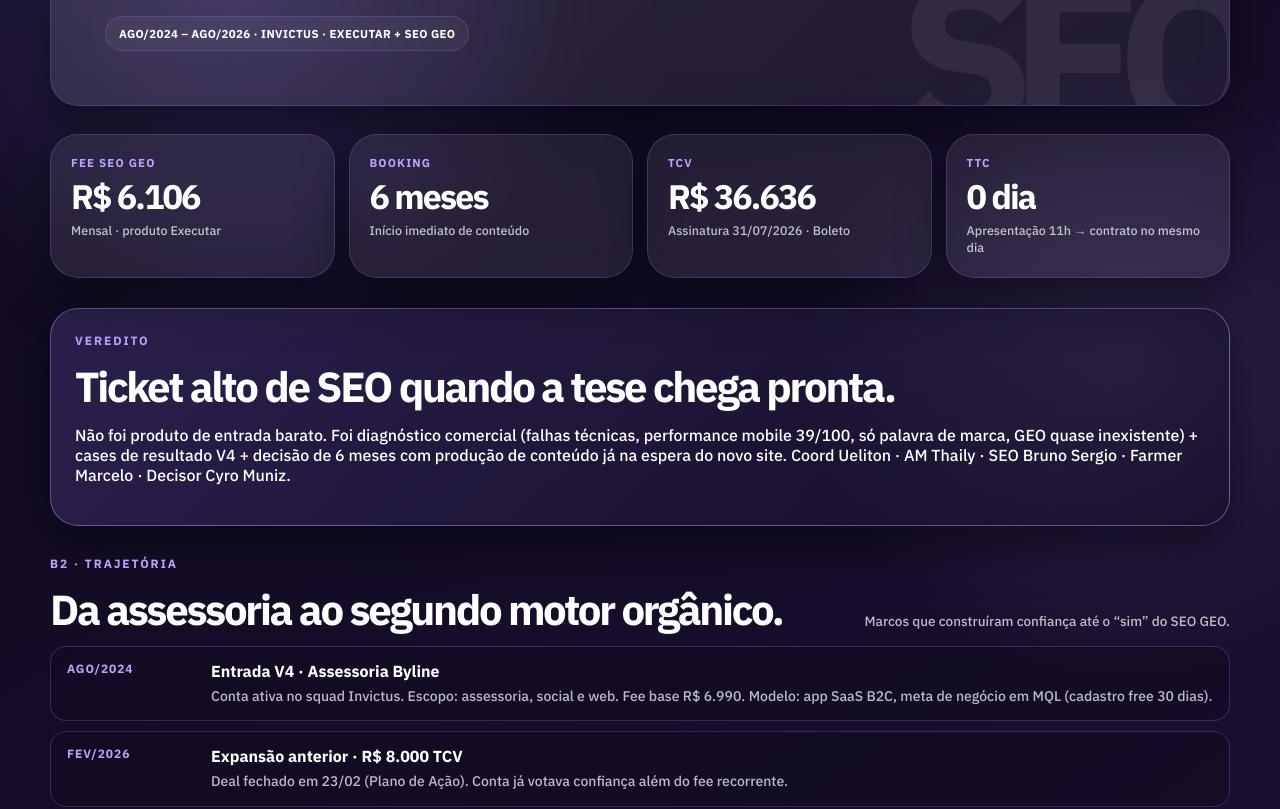
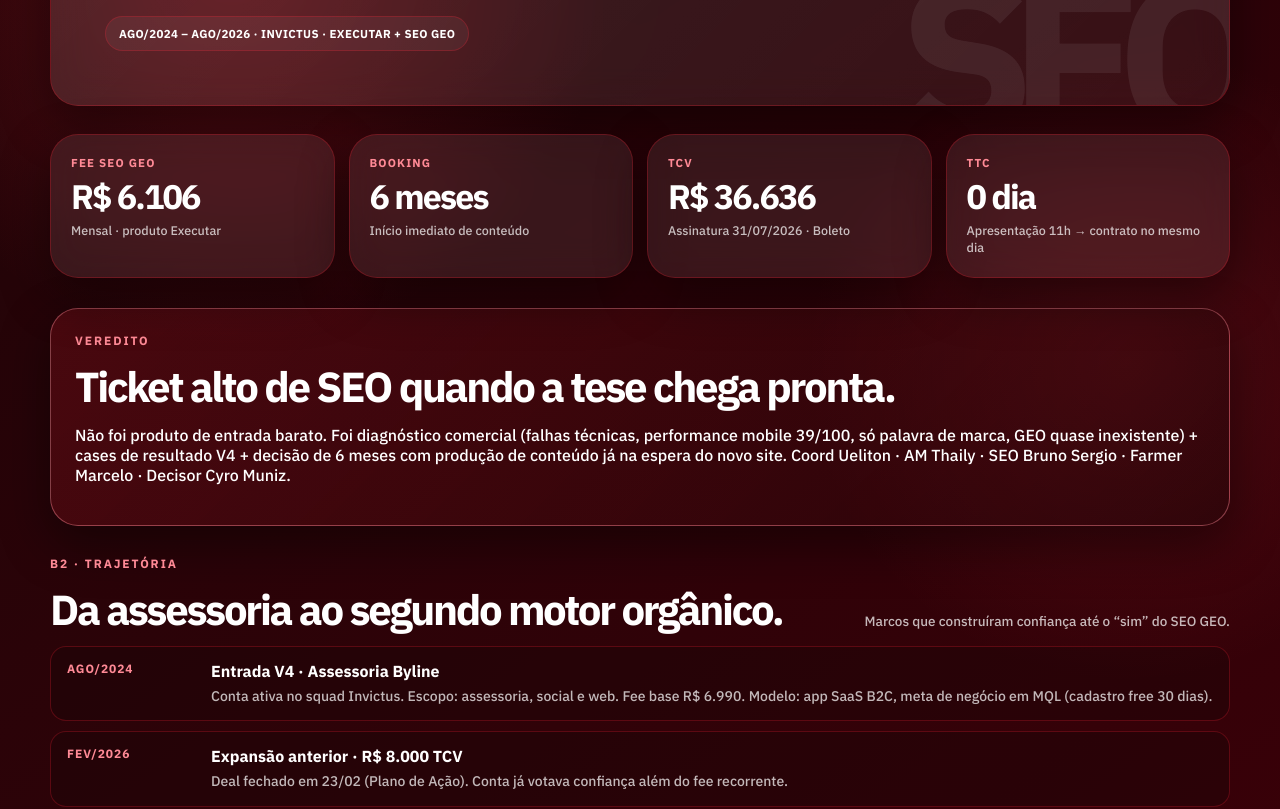
Before and after one commit to MarceloFigueiredo23/carflix-case, a plain HTML site: page maidpad-case-seo/index.html in a window 1280 px wide. Shown: the part 540-1349 px from the top of the page. Drawn offline with Linux system fonts and the light colour scheme.

Commit message:
style: MaidPad case V4 red theme

```diff
--- a/maidpad-case-seo/index.html
+++ b/maidpad-case-seo/index.html
@@ -10,18 +10,18 @@
   <link href="https://fonts.googleapis.com/css2?family=IBM+Plex+Sans:wdth,wght@75..100,500;75..100,700&display=swap" rel="stylesheet">
   <style>
 :root {
-  --bg-base: #0F0A1A;
+  --bg-base: #1A0608;
   --bg-depth: #000000;
-  --bg-deep: #1A0F33;
+  --bg-deep: #3B0008;
   --text-primary: #FFFFFF;
   --text-muted: rgba(255,255,255,0.72);
-  --accent-gold: #B8A4FF;
-  --accent-yellow: #8168DF;
-  --brand: #8168DF;
+  --accent-gold: #FF8A96;
+  --accent-yellow: #FF3B4A;
+  --brand: #E81D2F;
   --surface-glass: rgba(255,255,255,0.08);
   --surface-glass-soft: rgba(255,255,255,0.05);
   --surface-glass-strong: rgba(255,255,255,0.12);
-  --line: rgba(129,104,223,0.32);
+  --line: rgba(232,29,47,0.28);
   --safe: #63D471;
   --care: #FFD166;
   --danger: #FF8A80;
@@ -37,13 +37,13 @@ body {
   margin: 0; min-height: 100vh; color: var(--text-primary);
   font-family: "IBM Plex Sans", sans-serif; font-weight: 500;
   background:
-    radial-gradient(circle at 18% 10%, rgba(129, 104, 223, 0.28), transparent 24rem),
-    radial-gradient(circle at 88% 18%, rgba(184, 164, 255, 0.14), transparent 20rem),
+    radial-gradient(circle at 18% 10%, rgba(232, 29, 47, 0.28), transparent 24rem),
+    radial-gradient(circle at 88% 18%, rgba(255, 59, 74, 0.14), transparent 20rem),
     linear-gradient(145deg, var(--bg-base) 0%, var(--bg-deep) 42%, var(--bg-depth) 100%);
   overflow-x: hidden;
 }
 body::before {
-  content: ""; position: fixed; inset: 0; pointer-events: none; opacity: 0.16;
+  content: ""; position: fixed; inset: 0; pointer-events: none; opacity: 0.18;
   background-image:
     linear-gradient(rgba(255,255,255,0.08) 1px, transparent 1px),
     linear-gradient(90deg, rgba(255,255,255,0.08) 1px, transparent 1px);
@@ -55,7 +55,7 @@ a { color: inherit; }
   position: sticky; top: 0; z-index: 10;
   display: flex; align-items: center; justify-content: space-between; gap: 20px;
   padding: 14px clamp(18px, 4vw, 52px);
-  background: rgba(15,10,26,0.78); border-bottom: 1px solid var(--line);
+  background: rgba(26,6,8,0.72); border-bottom: 1px solid var(--line);
   backdrop-filter: blur(var(--blur));
 }
 .brand {
@@ -123,26 +123,26 @@ section { scroll-margin-top: 92px; margin-top: 30px; }
 .section-head p { max-width: 540px; margin: 8px 0 0; font-size: 13.5px; line-height: 1.45; }
 .callout {
   padding: 24px; border-radius: var(--radius-card); box-shadow: var(--shadow);
-  border: 1px solid rgba(184,164,255,0.44);
-  background: linear-gradient(135deg, rgba(129,104,223,0.22), rgba(15,10,26,0.4));
+  border: 1px solid rgba(255,138,150,0.44);
+  background: linear-gradient(135deg, rgba(232,29,47,0.18), rgba(26,6,8,0.4));
 }
 .callout.calm {
   border-color: rgba(99,212,113,0.4);
-  background: linear-gradient(135deg, rgba(99,212,113,0.14), rgba(15,10,26,0.4));
+  background: linear-gradient(135deg, rgba(99,212,113,0.14), rgba(26,6,8,0.4));
 }
 .callout.warn {
   border-color: rgba(255,138,128,0.44);
-  background: linear-gradient(135deg, rgba(255,138,128,0.16), rgba(15,10,26,0.4));
+  background: linear-gradient(135deg, rgba(255,138,128,0.16), rgba(26,6,8,0.4));
 }
 .table-card {
   overflow: hidden; border: 1px solid var(--line); border-radius: var(--radius-table);
-  background: rgba(15,10,26,0.45); box-shadow: var(--shadow); backdrop-filter: blur(var(--blur));
+  background: rgba(26,6,8,0.4); box-shadow: var(--shadow); backdrop-filter: blur(var(--blur));
 }
 table { width: 100%; border-collapse: collapse; font-size: 13.5px; }
 th, td { padding: 13px 16px; text-align: left; border-bottom: 1px solid var(--line); vertical-align: top; }
 th {
   color: var(--accent-gold); font-size: 11px; font-weight: 700;
-  letter-spacing: 0.1em; text-transform: uppercase; background: rgba(15,10,26,0.45);
+  letter-spacing: 0.1em; text-transform: uppercase; background: rgba(26,6,8,0.4);
 }
 tr:last-child td { border-bottom: 0; }
 td:first-child { font-weight: 700; }
@@ -171,7 +171,7 @@ td.num { font-variant-numeric: tabular-nums; }
 .tl-item {
   display: grid; grid-template-columns: 130px 1fr; gap: 14px;
   padding: 14px 16px; border-radius: 16px; border: 1px solid var(--line);
-  background: rgba(15,10,26,0.4);
+  background: rgba(26,6,8,0.4);
 }
 .tl-item time { color: var(--accent-gold); font-size: 12px; font-weight: 700; letter-spacing: .08em; text-transform: uppercase; }
 .tl-item strong { display: block; margin-bottom: 4px; }
```
